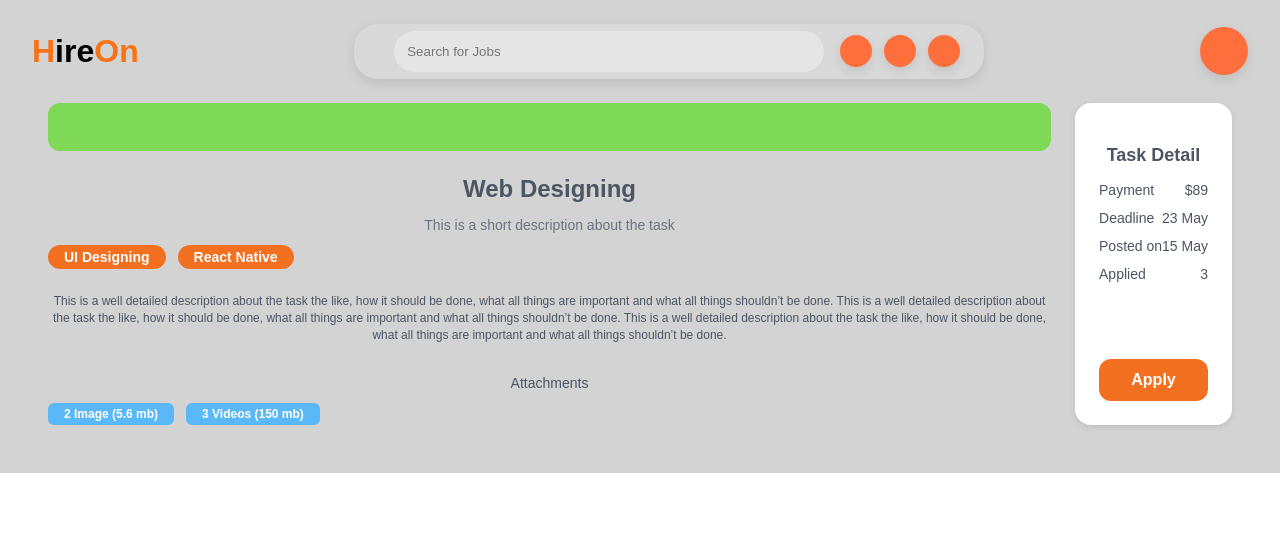
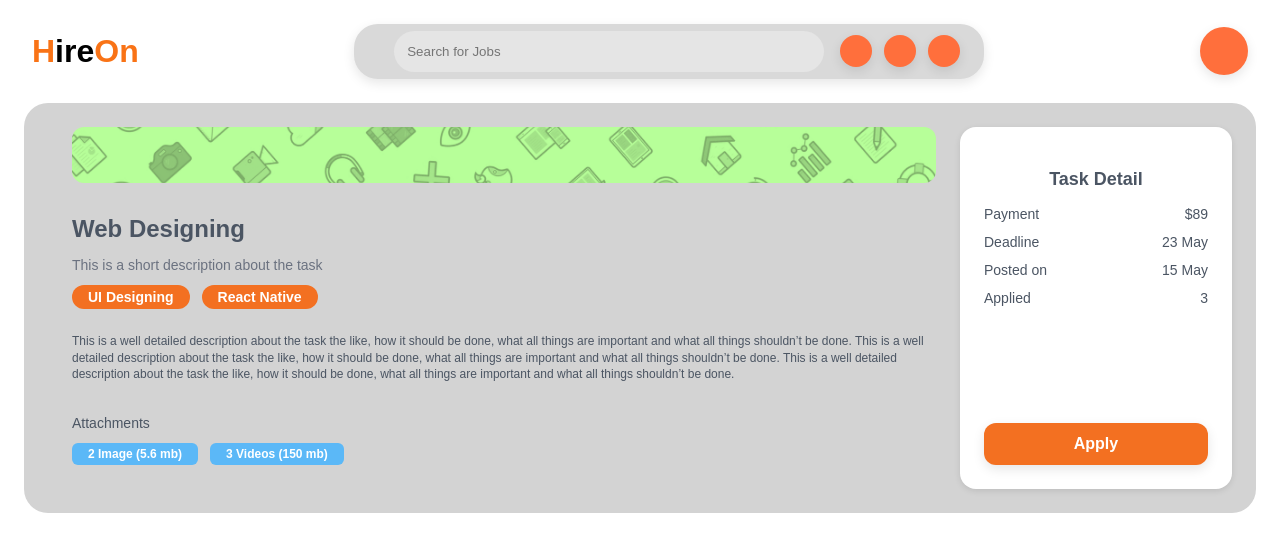
Before and after one commit to Midhun1618/HireOn, a React (Create React App) app in the folder frontend/: page / in a window 1280 px wide. Shown: the top 552 px of the page. Built offline with nearby package versions, Linux system fonts and the light colour scheme.

Commit message:
updated JobDetails

```diff
--- a/frontend/src/pages/JobDetail.css
+++ b/frontend/src/pages/JobDetail.css
@@ -1,5 +1,5 @@
 .jobdetails-body {
-  background-color: #d3d3d3;
+  background-color: #ffffff;
   padding: 24px;
   font-family: Arial, sans-serif;
 }
@@ -8,11 +8,12 @@
   display: flex;
   flex-direction: column;
   gap: 24px;
-  max-width: 1200px;
+  max-width: 80rem;
   margin: 0 auto;
   background-color: #d3d3d3;
   border-radius: 24px;
   padding: 24px;
+  margin-top: 1.5rem;
 }
 
 @media (min-width: 768px) {
@@ -21,16 +22,20 @@
   }
 }
 
-.jobdetails-left {
+.jobdetails {
   flex: 1;
+  text-align: left;
+  padding-left: 1.5rem;
+  padding-bottom: 1.5rem;
 }
 
 .jobdetails-banner {
   width: 100%;
-  height: 48px;
+  height: 3.5rem;
+  object-fit: cover;
   background-color: #7ed957;
   border-radius: 12px;
-  margin-bottom: 24px;
+  margin-bottom: 0.5rem;
 }
 
 .job-title {
@@ -91,12 +96,12 @@
   cursor: pointer;
 }
 
-.jobdetails-right {
+.taskdetails {
   background-color: #ffffff;
   border-radius: 16px;
   padding: 24px;
   box-shadow: 0 2px 6px rgba(0, 0, 0, 0.1);
-  max-width: 320px;
+  min-width: 14rem;
   display: flex;
   flex-direction: column;
   justify-content: space-between;
@@ -126,6 +131,12 @@
   border: none;
   cursor: pointer;
   font-size: 16px;
+  box-shadow: 0 4px 12px rgba(0, 0, 0, 0.1);
+  transition: transform 0.2s ease;
+}
+.apply-btn:hover{
+    transform: translateY(-5px);
+    box-shadow: 0 9px 12px rgba(0, 0, 0, 0.1);
 }
 .search-bar {
   flex: 3;
--- a/frontend/src/pages/JobDetail.js
+++ b/frontend/src/pages/JobDetail.js
@@ -1,5 +1,6 @@
 import React from "react";
 import "./JobDetail.css";
+import img_banner from './components/detailsBanner.png'
 
 const JobDetail = () => {
   return (
@@ -26,8 +27,8 @@ const JobDetail = () => {
         <div className="icon-avatar" />
       </header>
       <div className="jobdetails-container">
-        <div className="jobdetails-left">
-          <div className="jobdetails-banner" role="img" aria-label="Green banner"></div>
+        <div className="jobdetails">
+          <img className="jobdetails-banner" src={img_banner} aria-label="Green banner"/>
 
           <h2 className="job-title">Web Designing</h2>
           <p className="short-description">This is a short description about the task</p>
@@ -52,7 +53,7 @@ const JobDetail = () => {
             <button className="attachment-btn">3 Videos (150 mb)</button>
           </div>
         </div>
-        <div className="jobdetails-right">
+        <div className="taskdetails">
           <div>
             <h3 className="task-detail-title">Task Detail</h3>
             <div className="job-info-row">
```
Also changed, not shown: frontend/src/pages/Inbox.js (added).
